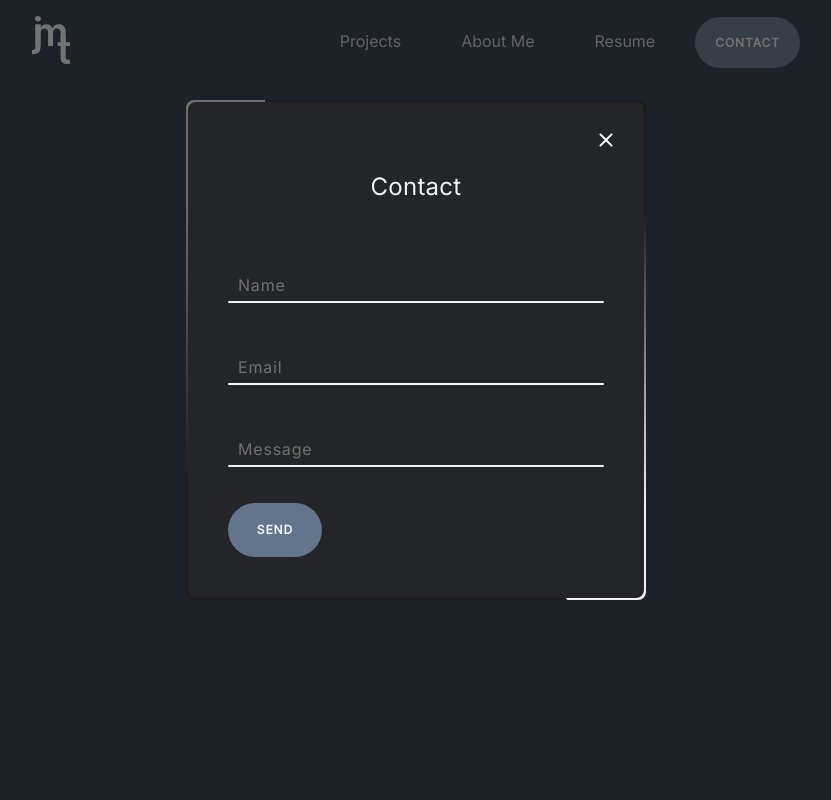
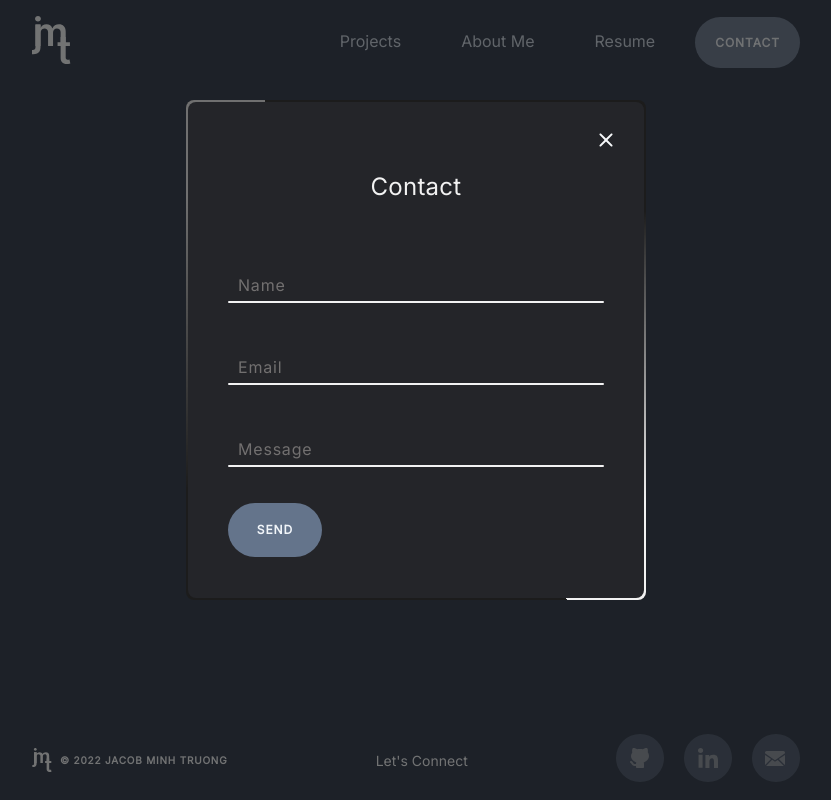
Before and after one commit to jacobmtruong/Jacobs-Portfolio, a React (Create React App) app: page /contact in a window 1280 px wide. Shown: the whole page, without its empty margins (224-1055 px from the left). Built offline with nearby package versions, Linux system fonts and the light colour scheme.

Commit message:
changing footer

```diff
--- a/src/App.js
+++ b/src/App.js
@@ -14,6 +14,7 @@ function App() {
     <div>
       <Navbar/>
 
+      <FooterPortfolio/>
 
       <Routes>
         <Route path='*' element={<Navigate to='/projects' replace/>}/>
@@ -21,7 +22,7 @@ function App() {
         <Route path='/projects' element={<>
                                             <Banner/>
                                             <ProjectsBanner/>
-                                            <FooterPortfolio/></>}/>
+                                            </>}/>
         <Route path='/introduction' element={<AboutMe/>}/>
 
         <Route path='/contact' element={<ContactForm/>}/>
```
